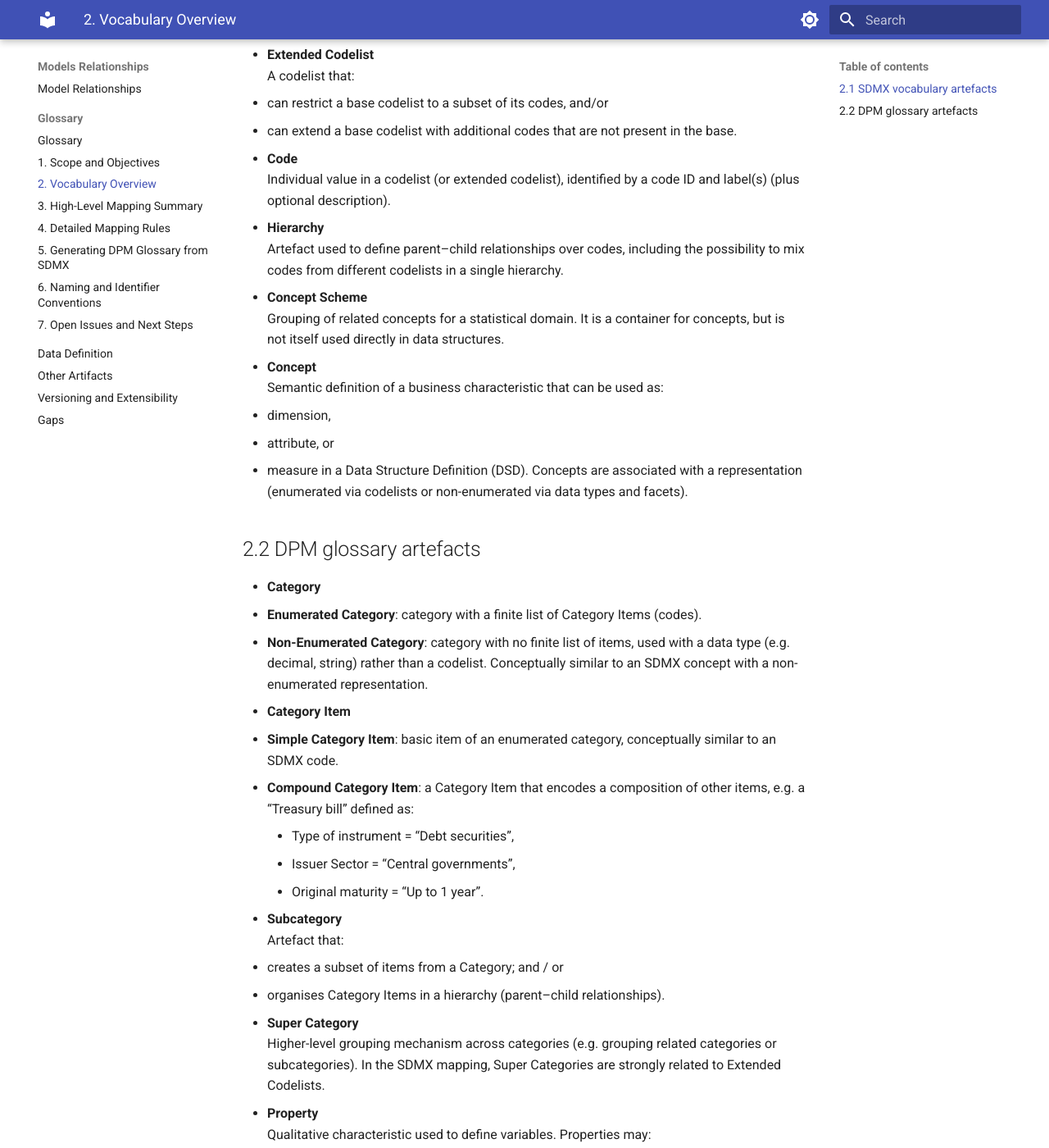
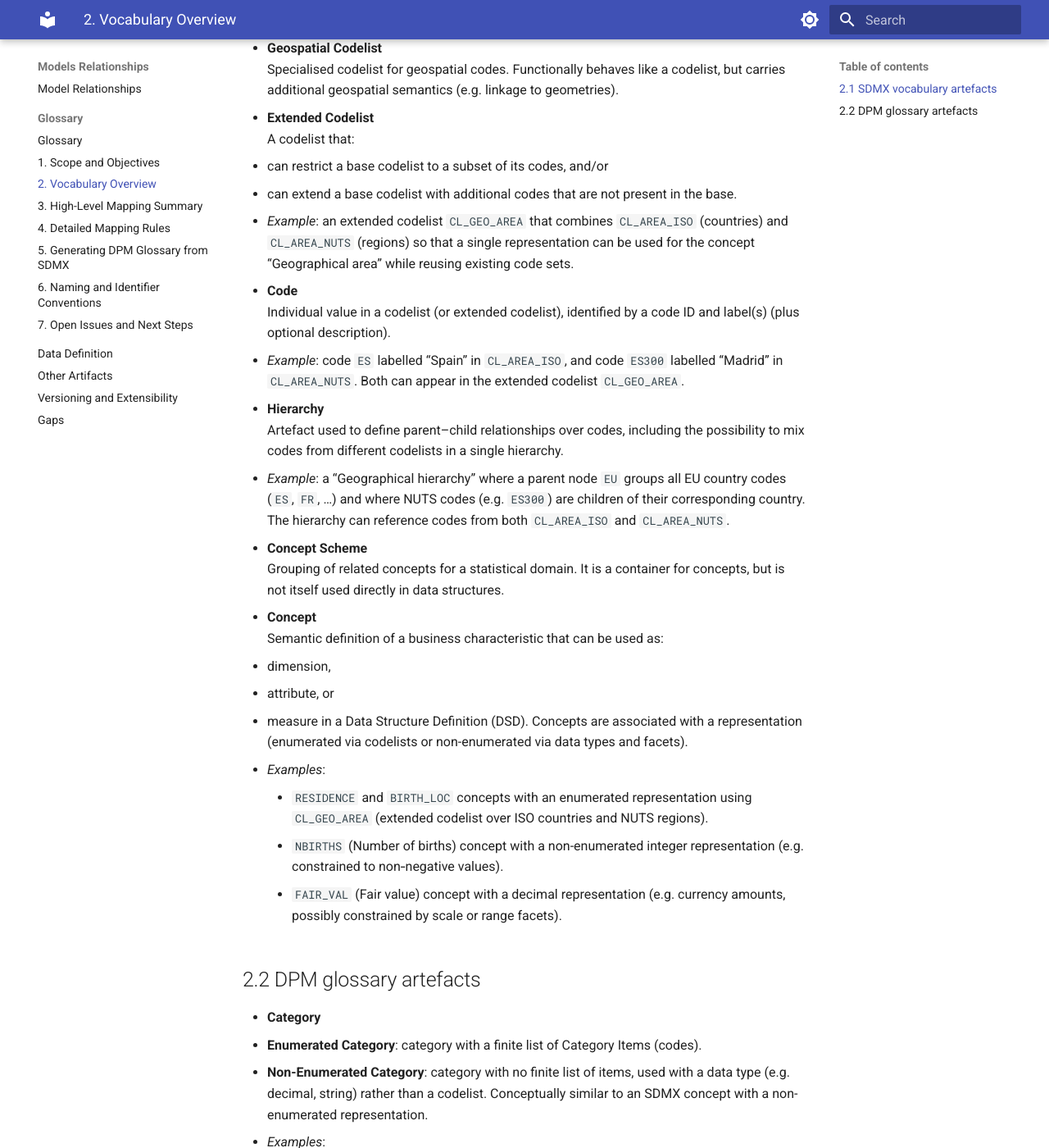
Before and after one commit to sdmx-twg/wp-sdmx-dpm, an MkDocs documentation site: the page built from docs/models-relationships/01_glossary/02_vocabulary_overview.md, in a window 1280 px wide and 1400 px high, scrolled down 402 px. Shown: the whole window at 82% size. Built offline with MkDocs 1.6.1 and Material for MkDocs 9.7.7, drawn with Linux system fonts in a browser that asks for light colours; some of the changed text lies outside the part shown.

Commit message:
Added examples

```diff
--- a/docs/models-relationships/01_glossary/02_vocabulary_overview.md
+++ b/docs/models-relationships/01_glossary/02_vocabulary_overview.md
@@ -4,6 +4,7 @@
 
 - **Codelist**
   Enumerated list of codes for a concept (e.g. `FREQ`, `GEO`). Each codelist is owned by an agency (`agencyID`) and has an identifier (`id`).
+  - *Example*: a codelist `CL_AREA_ISO` containing ISO country codes (`ES`, `FR`, `DE`, …) and another codelist `CL_AREA_NUTS` containing EU NUTS region codes (`ES300`, `ES302`, …). Both can be used to represent geographical areas in different levels of detail.
 
 - **Geospatial Codelist**
   Specialised codelist for geospatial codes. Functionally behaves like a codelist, but carries additional geospatial semantics (e.g. linkage to geometries).
@@ -12,12 +13,15 @@
   A codelist that:
   - can restrict a base codelist to a subset of its codes, and/or
   - can extend a base codelist with additional codes that are not present in the base.
+  - *Example*: an extended codelist `CL_GEO_AREA` that combines `CL_AREA_ISO` (countries) and `CL_AREA_NUTS` (regions) so that a single representation can be used for the concept “Geographical area” while reusing existing code sets.
 
 - **Code**
   Individual value in a codelist (or extended codelist), identified by a code ID and label(s) (plus optional description).
+  - *Example*: code `ES` labelled “Spain” in `CL_AREA_ISO`, and code `ES300` labelled “Madrid” in `CL_AREA_NUTS`. Both can appear in the extended codelist `CL_GEO_AREA`.
 
 - **Hierarchy**
   Artefact used to define parent–child relationships over codes, including the possibility to mix codes from different codelists in a single hierarchy.
+  - *Example*: a “Geographical hierarchy” where a parent node `EU` groups all EU country codes (`ES`, `FR`, …) and where NUTS codes (e.g. `ES300`) are children of their corresponding country. The hierarchy can reference codes from both `CL_AREA_ISO` and `CL_AREA_NUTS`.
 
 - **Concept Scheme**
   Grouping of related concepts for a statistical domain. It is a container for concepts, but is not itself used directly in data structures.
@@ -28,34 +32,51 @@
   - attribute, or
   - measure
   in a Data Structure Definition (DSD). Concepts are associated with a representation (enumerated via codelists or non-enumerated via data types and facets).
+  - *Examples*:
+    - `RESIDENCE` and `BIRTH_LOC` concepts with an enumerated representation using `CL_GEO_AREA` (extended codelist over ISO countries and NUTS regions).
+    - `NBIRTHS` (Number of births) concept with a non-enumerated integer representation (e.g. constrained to non‑negative values).
+    - `FAIR_VAL` (Fair value) concept with a decimal representation (e.g. currency amounts, possibly constrained by scale or range facets).
 
 ## 2.2 DPM glossary artefacts
 
 - **Category**
   - **Enumerated Category**: category with a finite list of Category Items (codes).
   - **Non-Enumerated Category**: category with no finite list of items, used with a data type (e.g. decimal, string) rather than a codelist. Conceptually similar to an SDMX concept with a non-enumerated representation.
+  - *Examples*:
+    - Enumerated Categories: `COUNTRY` containing ISO country Items (`ES`, `FR`, `DE`, …) and `NUTS_REGION` containing EU NUTS Items (`ES300`, `ES302`, …).
+    - Non-enumerated Categories: an “Instrument identifier” Category where values are ISINs or LEIs that are not individually listed as Items.
 
 - **Category Item**
   - **Simple Category Item**: basic item of an enumerated category, conceptually similar to an SDMX code.
   - **Compound Category Item**: a Category Item that encodes a composition of other items, e.g. a “Treasury bill” defined as:
-    - Type of instrument = “Debt securities”,
-    - Issuer Sector = “Central governments”,
-    - Original maturity = “Up to 1 year”.
+    - Type of instrument = “Debt security”,
+    - Sector of the issuer = “General governments”,
+    - Original maturity = “Up to 18 months”.
 
 - **Subcategory**
   Artefact that:
   - creates a subset of items from a Category; and / or
   - organises Category Items in a hierarchy (parent–child relationships).
+  - *Examples*:
+    - A Subcategory “EU Member States” over the `COUNTRY` Category, listing only EU countries for a particular regulation.
+    - A hierarchical Subcategory over `NUTS_REGION` where NUTS-0 country items are parents of NUTS-1/NUTS-2/NUTS-3 region items.
 
 - **Super Category**
   Higher-level grouping mechanism across categories (e.g. grouping related categories or subcategories). In the SDMX mapping, Super Categories are strongly related to Extended Codelists.
+  - *Example*: a Super Category `GEO_AREA` that composes the `COUNTRY` and `NUTS_REGION` Categories so that both ISO country Items and NUTS region Items can be used as a single “Geographical area” value domain.
 
 - **Property**
   Qualitative characteristic used to define variables. Properties may:
   - reference enumerated categories (categorical properties), or
   - be associated with non-enumerated types (e.g. free text, dates).
+  - *Examples*:
+    - Qualitative Properties `RESIDENCE` and `BIRTH_LOC` referring to the `GEO_AREA` Super Category, so that both countries and regions can be used as values.
+    - A qualitative Property “Type of financial instrument” referring to an “Instrument type” Category that includes Items like “Debt security”.
 
 - **Metric**
   Quantitative characteristic used for numerical values (e.g. GDP, population). Metrics are a specialised form of Property but distinguished explicitly in DPM.
+  - *Examples*:
+    - Metric `NBIRTHS` (Number of births) with an integer data type and, typically, a non‑negative constraint.
+    - Metric `FAIR_VAL` (Fair value) with a decimal data type, representing monetary amounts (e.g. in EUR).
 
 In typical DPM 2.0 implementations (e.g. ECB CDM), these artefacts are consolidated into a **single cross-domain glossary**, whereas SDMX allows multiple concept schemes per domain.
```
